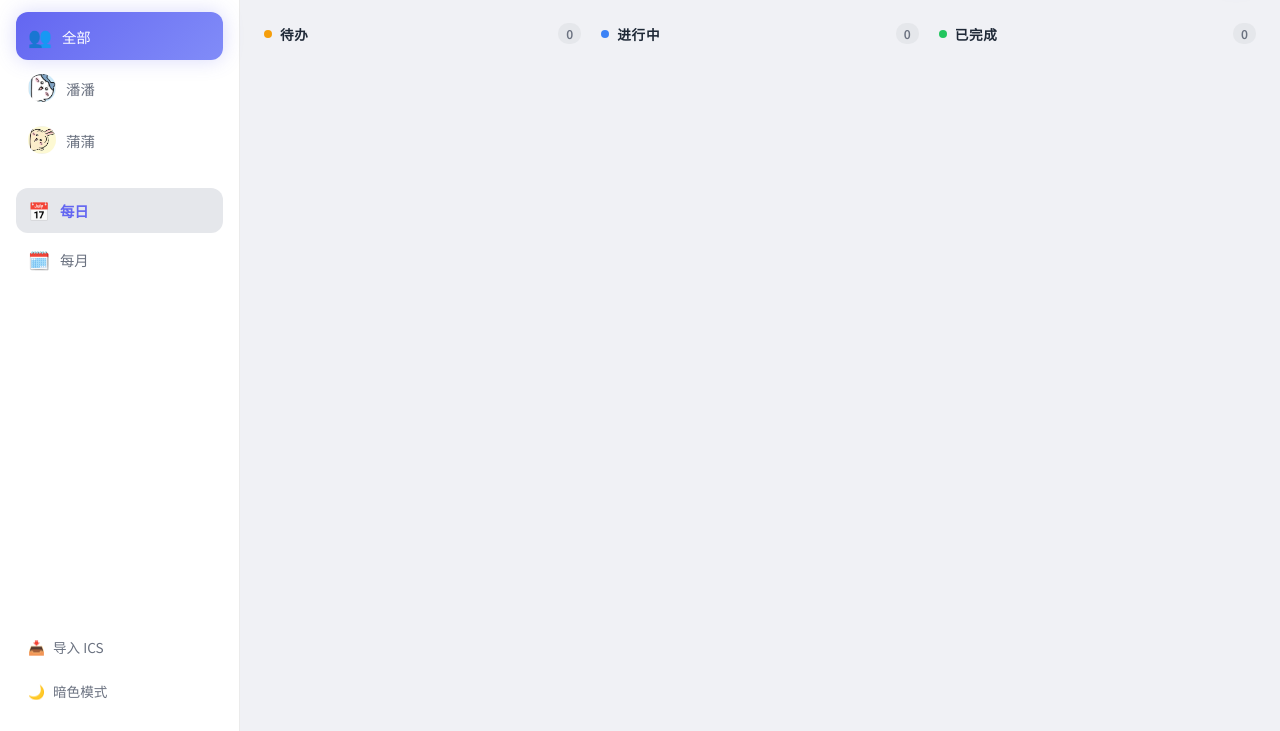
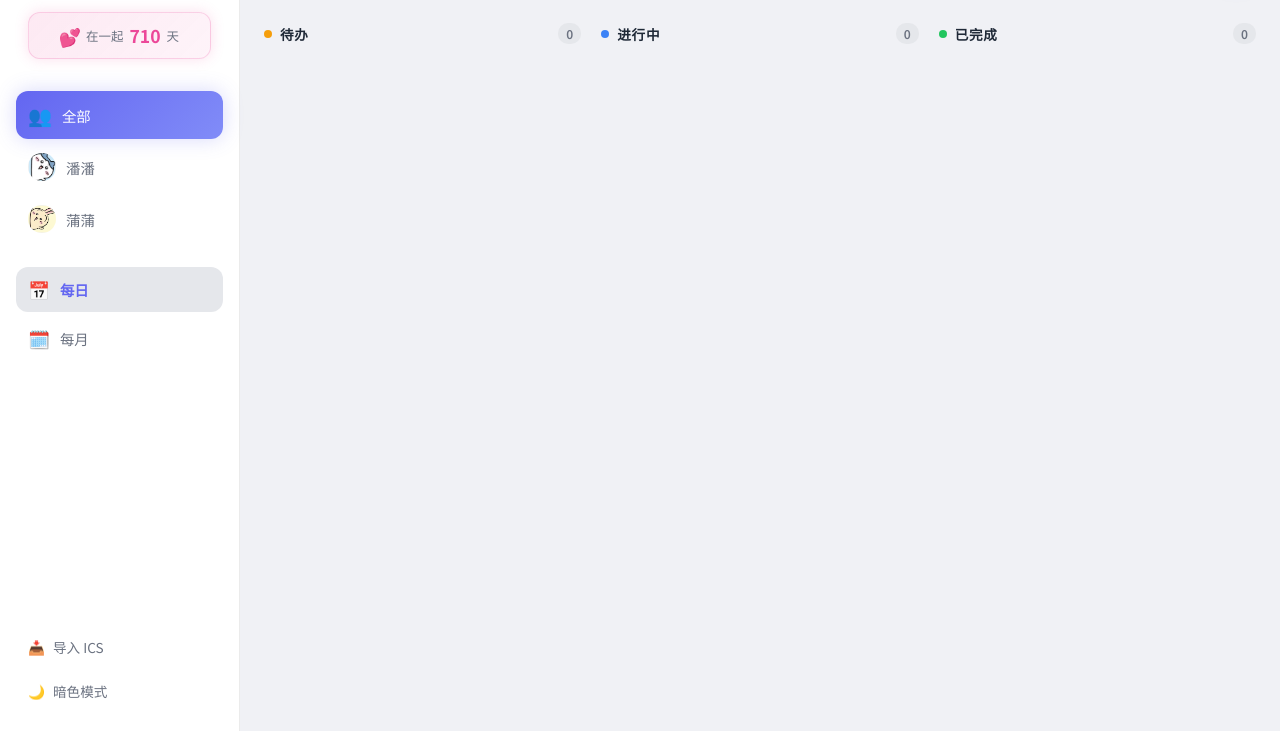
Before and after one commit to yizhoupan3-debug/todo-app, a website: page public/index.html in a window 1280 px wide. Shown: the part 69-800 px from the top of the page. Drawn offline with nearby package versions, Linux system fonts and the light colour scheme; no server answers.

Commit message:
添加在一起天数计数器 (2024.4.1起)

```diff
--- a/public/css/style.css
+++ b/public/css/style.css
@@ -195,6 +195,62 @@ textarea:focus {
   color: var(--text);
 }
 
+/* Love Counter */
+.love-counter {
+  display: flex;
+  align-items: center;
+  justify-content: center;
+  gap: 6px;
+  padding: 10px 12px;
+  margin: 0 12px 8px;
+  border-radius: var(--radius-md);
+  background: linear-gradient(135deg, rgba(236, 72, 153, 0.12), rgba(244, 114, 182, 0.08));
+  border: 1px solid rgba(236, 72, 153, 0.2);
+  animation: loveGlow 3s ease-in-out infinite;
+}
+
+@keyframes loveGlow {
+
+  0%,
+  100% {
+    box-shadow: 0 0 8px rgba(236, 72, 153, 0.1);
+  }
+
+  50% {
+    box-shadow: 0 0 16px rgba(236, 72, 153, 0.2);
+  }
+}
+
+.love-heart {
+  font-size: 1rem;
+  animation: heartbeat 1.5s ease-in-out infinite;
+}
+
+@keyframes heartbeat {
+
+  0%,
+  100% {
+    transform: scale(1);
+  }
+
+  50% {
+    transform: scale(1.15);
+  }
+}
+
+.love-text {
+  font-size: 0.78rem;
+  color: var(--text-secondary);
+  font-weight: 500;
+}
+
+.love-days {
+  font-size: 1.1rem;
+  font-weight: 700;
+  color: #ec4899;
+  font-variant-numeric: tabular-nums;
+}
+
 .person-btn.active {
   background: linear-gradient(135deg, var(--primary), var(--primary-light));
   color: var(--text-on-primary);
--- a/public/index.html
+++ b/public/index.html
@@ -22,6 +22,13 @@
   <aside class="sidebar" id="sidebar">
     <div class="sidebar-header">
       <h1 class="logo">⚔️ 峡谷讨伐日记</h1>
+    </div>
+
+    <div class="love-counter" id="love-counter">
+      <span class="love-heart">💕</span>
+      <span class="love-text">在一起</span>
+      <span class="love-days" id="love-days">0</span>
+      <span class="love-text">天</span>
     </div>
 
     <div class="person-switcher">
--- a/public/js/app.js
+++ b/public/js/app.js
@@ -34,6 +34,9 @@ const App = {
 
         // Date navigation
         this.bindDateNav();
+
+        // Love counter (在一起天数)
+        this.initLoveCounter();
 
         // Add task buttons
         document.getElementById('btn-add-task').addEventListener('click', () => TaskModal.openCreate());
@@ -244,6 +247,17 @@ const App = {
     },
 
     // ===== Utilities =====
+    initLoveCounter() {
+        const startDate = new Date(2024, 3, 1); // 2024年4月1日 (月份从0开始)
+        const update = () => {
+            const now = new Date();
+            const diff = Math.floor((now - startDate) / (1000 * 60 * 60 * 24));
+            document.getElementById('love-days').textContent = diff;
+        };
+        update();
+        setInterval(update, 60000); // 每分钟更新
+    },
+
     closeSidebar() {
         document.getElementById('sidebar').classList.remove('open');
         const backdrop = document.getElementById('sidebar-backdrop');
```
